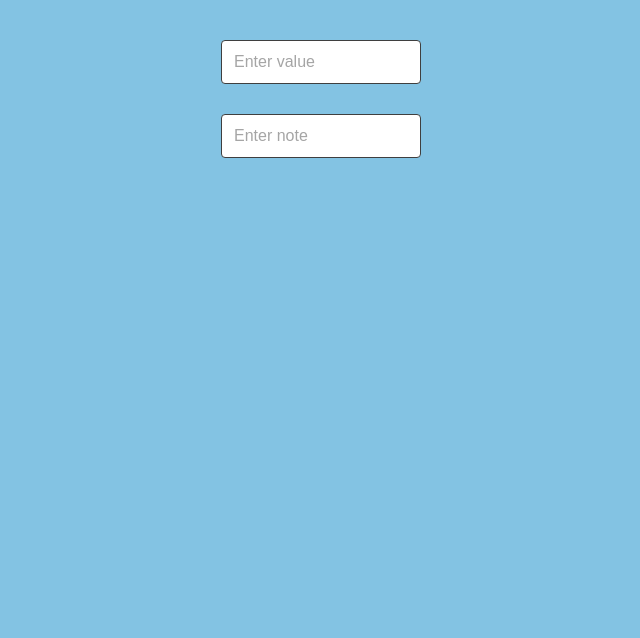
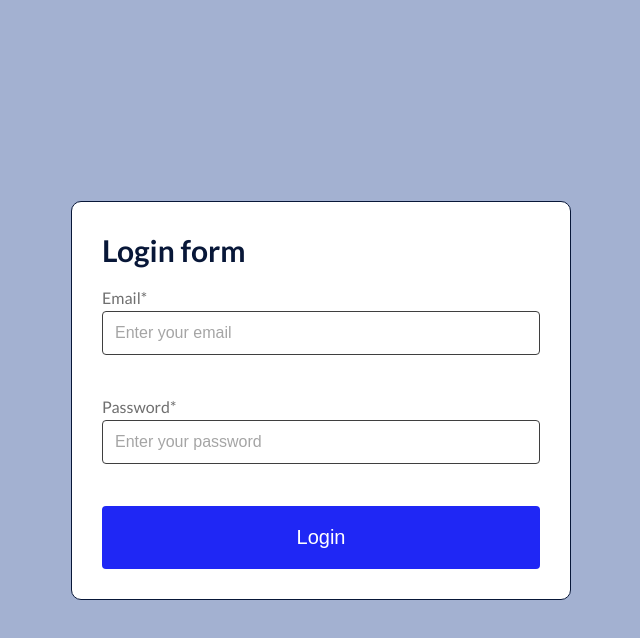
Before and after one commit to OlhaChernova/react_ts, a React (Vite) app: page / in a window 1280 px wide. Shown: the top 638 px of the page, without its empty margins (319-959 px from the left). Built offline with nearby package versions, Linux system fonts and the light colour scheme.

Commit message:
add lesson12

```diff
--- a/package.json
+++ b/package.json
@@ -16,6 +16,7 @@
     "formik": "^2.4.9",
     "react": "^19.2.0",
     "react-dom": "^19.2.0",
+    "react-router-dom": "^7.9.6",
     "uuid": "^13.0.0",
     "yup": "^1.7.1"
   },
--- a/src/App.tsx
+++ b/src/App.tsx
@@ -1,3 +1,4 @@
+
 import GlobalStyles from "styles/GlobalStyles";
 
 // Импорты лекций
@@ -6,11 +7,12 @@
 // import Lesson08 from "lessons/Lesson08/Lesson08";
 // import Lesson09 from "lessons/Lesson09/Lesson09";
 // import Lesson10 from "lessons/Lesson10/Lesson10";
+import Lesson12 from "lessons/Lesson12/Lesson12";
 
 // Импорты домашних работ
 // import Homework07 from "homeworks/Homework07/Homework07";
 // import Homework09 from "homeworks/Homework09/Homework09";
-import Homework10 from "homeworks/Homework10/Homework10";
+// import Homework10 from "homeworks/Homework10/Homework10";
 
 function App() {
   return (
@@ -32,7 +34,10 @@
 
       {/* Лекция 10 - useEffect */}
       {/* <Lesson10 /> */}
-      <Homework10 />
+      {/* <Homework10 /> */}
+
+       {/* Лекция 12 - Formik */}
+      <Lesson12 />
     </>
   );
 }
--- a/src/components/Input/Input.tsx
+++ b/src/components/Input/Input.tsx
@@ -1,4 +1,4 @@
-import { InputContainer, InputElement, Label } from "./styles";
+import { ErrorMessage, InputContainer, InputElement, Label } from "./styles";
 import type { InputProps } from "./types";
 
 function Input({
@@ -8,6 +8,7 @@
   label,
   placeholder,
   value,
+  error,
   onChange,
 }: InputProps) {
 
@@ -22,6 +23,7 @@
         value={value}
         onChange={onChange}
       />
+       <ErrorMessage>{error}</ErrorMessage>
     </InputContainer>
   );
 }
--- a/src/components/Input/styles.ts
+++ b/src/components/Input/styles.ts
@@ -24,3 +24,10 @@
     color: #a5a5a5;
   }
 `;
+
+
+export const ErrorMessage = styled.div`
+  height: 18px;
+  color: red;
+  font-size: 18px;
+`;
--- a/src/components/Input/types.ts
+++ b/src/components/Input/types.ts
@@ -7,5 +7,6 @@
   label?: string;
   placeholder?: string;
   value?: string;
+  error?: string;
   onChange?: (event: ChangeEvent<HTMLInputElement>) => void;
 }
--- /dev/null
+++ b/src/components/LoginForm/LoginForm.tsx
@@ -0,0 +1,78 @@
+import { useFormik } from "formik";
+import * as Yup from "yup";
+
+import Input from "components/Input/Input";
+import { LoginFormComponent, Title } from "./styles";
+import Button from "components/Button/Button";
+import type { LoginFormValues } from "./types";
+
+function LoginForm() {
+  // --- Создание валидационной схемы с помощью Yup
+  const shema = Yup.object().shape({
+    email: Yup.string()
+      .required("Field email is required")
+      .email("Field has type email")
+      .max(20, "Max 20 symbols")
+      .min(10, "Min 10 symbols")
+      .typeError("Email must be string"),
+    password: Yup.number()
+      .required("Field password is required")
+      .test(
+        "Check max",
+        "Max 20 symbols",
+        (value) => String(value).length <= 20
+      )
+      .typeError("Password must be numbers"),
+  });
+
+  // --- Настройка формы через Formik
+  // Для контроля формы через формик нужно использовать хук из Formik, который
+  // называется useFormik. Хук useFormik принимает в качестве аргумента объект с
+  // настройками формы и возвращает объект с помощью которого мы можем контроливать
+  // определённую форму
+  const formik = useFormik({
+    // в объекте есть два обязательных свойства initialValues и onSubmit
+    // initialValues содержит объект, у которого ключами являются значения name из полей формы,
+    // а значениями свойств - первоначальные значения, которые должны быть в полях
+    initialValues: {
+      email: "",
+      password: "",
+    } as LoginFormValues,
+    // Добавление валидационной схемы
+    validationSchema: shema,
+    validateOnChange: false,
+    // onSubmit должно содержать функцию, которая будет вызвана тогда, когда произойдёт submit формы
+    // в первом параметре этой функции мы получаем доступ к актуальным значениям из полей
+    onSubmit: (values: LoginFormValues): void => {
+      console.log(values);
+    },
+  });
+
+  console.log(formik);
+
+  return (
+    <LoginFormComponent onSubmit={formik.handleSubmit}>
+      <Title>Login form</Title>
+      <Input
+        name="email"
+        label="Email*"
+        placeholder="Enter your email"
+        value={formik.values.email}
+        onChange={formik.handleChange}
+        error={formik.errors.email}
+      />
+      <Input
+        name="password"
+        label="Password*"
+        placeholder="Enter your password"
+        // type="password"
+        value={formik.values.password}
+        onChange={formik.handleChange}
+        error={formik.errors.password}
+      />
+      <Button type="submit" name="Login" />
+    </LoginFormComponent>
+  );
+}
+
+export default LoginForm;
--- /dev/null
+++ b/src/components/LoginForm/styles.ts
@@ -0,0 +1,23 @@
+import styled from "@emotion/styled";
+import { css } from "@emotion/react";
+
+const boxBasicStyles = css`
+  display: flex;
+  flex-direction: column;
+`;
+
+export const LoginFormComponent = styled.form`
+  ${boxBasicStyles}
+  gap: 20px;
+  width: 500px;
+  padding: 30px;
+  background: white;
+  border: 1px solid rgba(8, 23, 56, 1);
+  border-radius: 10px;
+`;
+
+export const Title = styled.div`
+  font-size: 30px;
+  color: rgba(8, 23, 56, 1);
+  font-weight: bold;
+`;
--- /dev/null
+++ b/src/components/LoginForm/types.ts
@@ -0,0 +1,4 @@
+export interface LoginFormValues {
+  email: string;
+  password: string;
+}
--- /dev/null
+++ b/src/lessons/Lesson12/Lesson12.tsx
@@ -0,0 +1,12 @@
+import LoginForm from "components/LoginForm/LoginForm";
+import { Lesson12Wrapper } from "./styles";
+
+function Lesson12() {
+  return (
+    <Lesson12Wrapper>
+     <LoginForm/>
+    </Lesson12Wrapper>
+  );
+}
+
+export default Lesson12;
--- /dev/null
+++ b/src/lessons/Lesson12/styles.ts
@@ -0,0 +1,17 @@
+import styled from "@emotion/styled";
+import { css } from "@emotion/react";
+
+const boxBasicStyles = css`
+  display: flex;
+  flex-direction: column;
+  align-items: center;
+  justify-content: center;
+`;
+
+export const Lesson12Wrapper = styled.div`
+  ${boxBasicStyles}
+  gap: 30px;
+  flex: 1;
+  padding: 50px;
+  background: rgba(163, 177, 209, 1);
+`;
--- a/src/main.tsx
+++ b/src/main.tsx
@@ -4,7 +4,5 @@
 import App from './App.tsx'
 
 createRoot(document.getElementById('root')!).render(
-  <StrictMode>
     <App />
-  </StrictMode>,
 )
```
Also changed, not shown: 1 other file (tests, documents, lock files or other folders).
